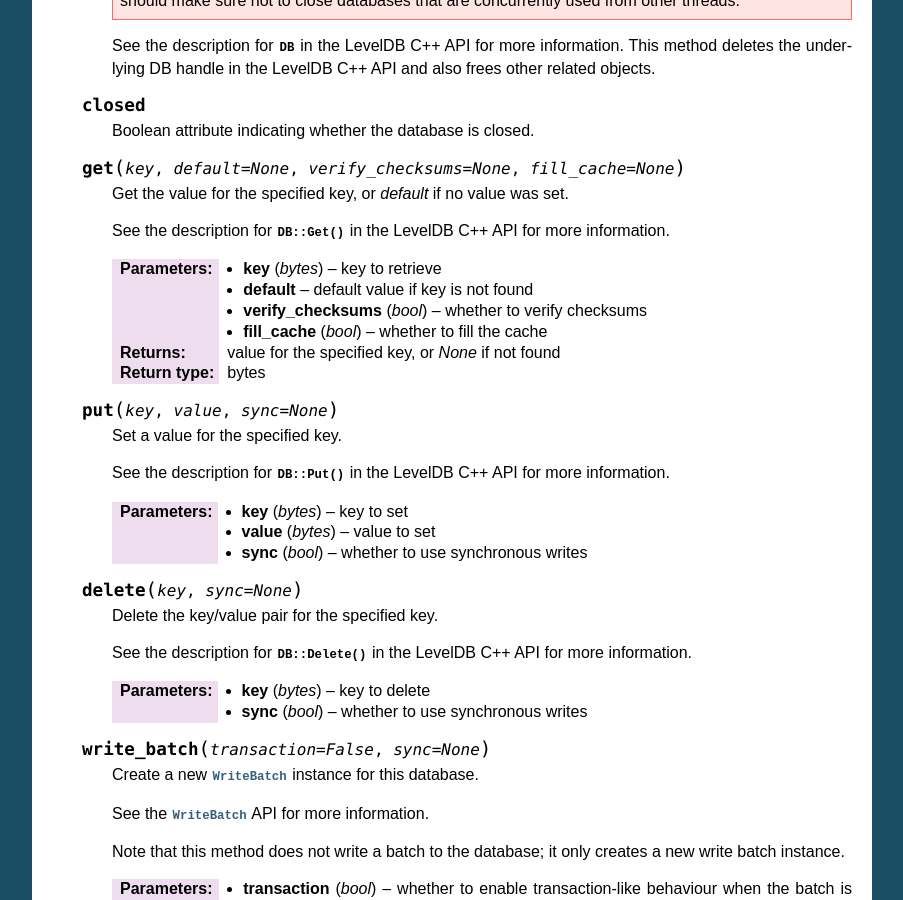
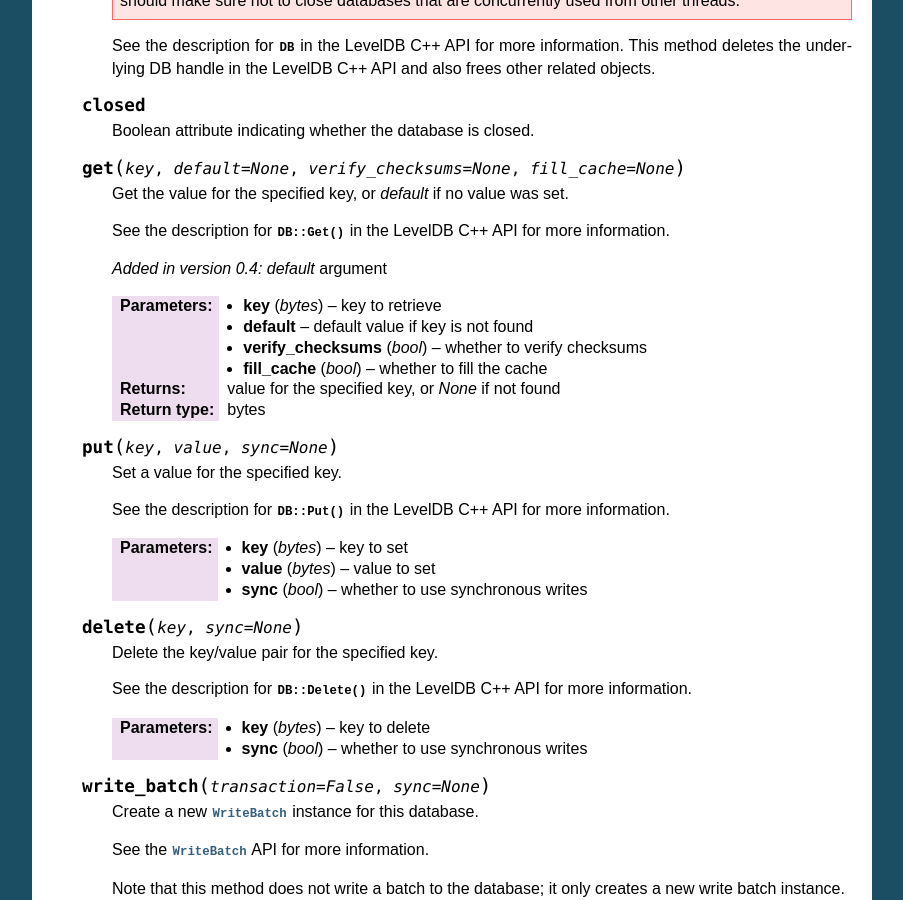
Before and after one commit to wbolster/plyvel, a Sphinx documentation site: the page built from doc/api.rst, in a window 1280 px wide and 900 px high, scrolled down 1299 px. Shown: the whole window, without its empty margins (198-1101 px from the left). Built offline with Sphinx 7.4.7, drawn with Linux system fonts in a browser that asks for light colours.

Commit message:
Add 'versionadded' note in docs for API changes

```diff
--- a/doc/api.rst
+++ b/doc/api.rst
@@ -93,6 +93,9 @@
 
       See the description for :cpp:func:`DB::Get` in the LevelDB C++ API for
       more information.
+
+      .. versionadded:: 0.4
+         `default` argument
 
       :param bytes key: key to retrieve
       :param default: default value if key is not found
```
